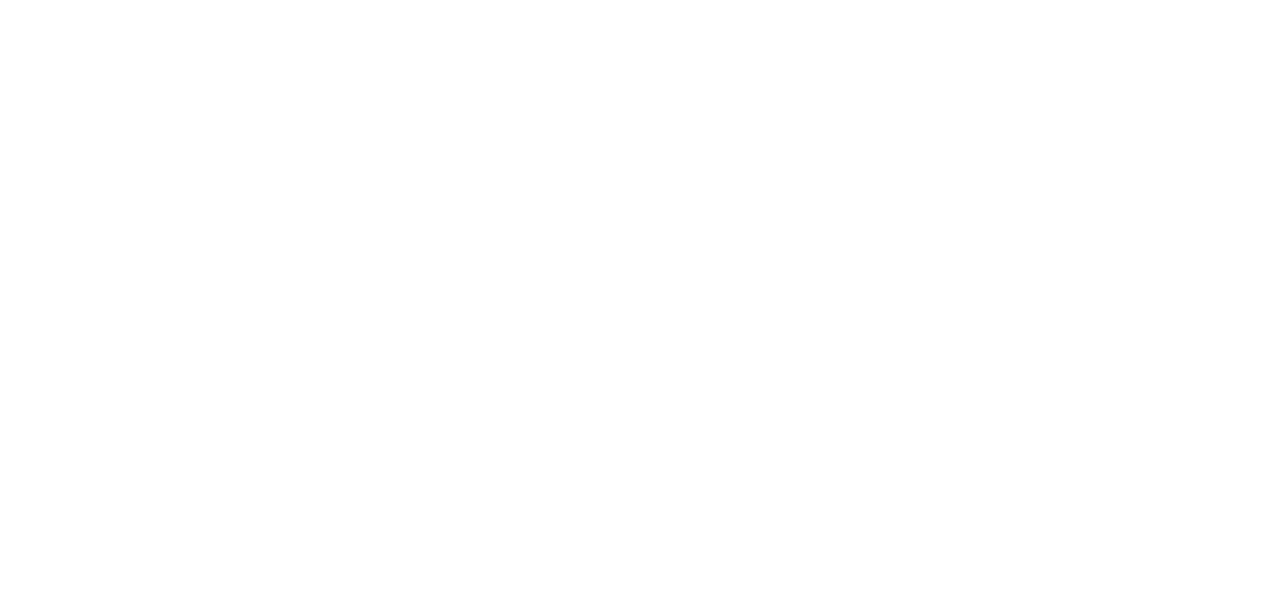
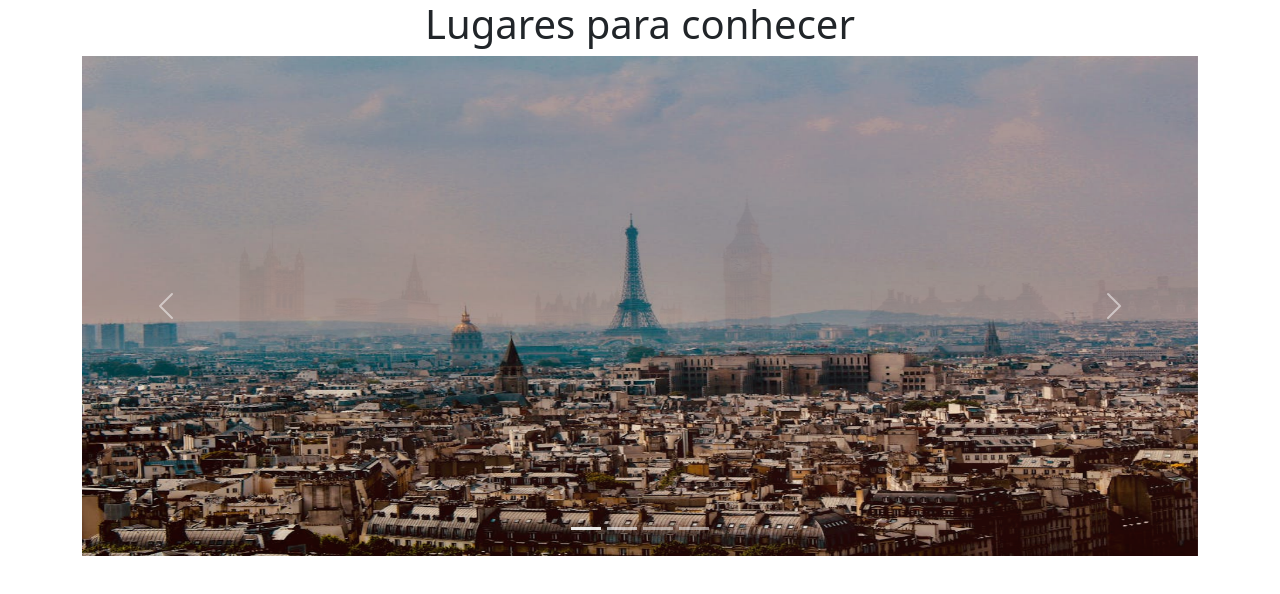
Before and after one commit to SaraMonique13/exercicio_bootstrap_ebac, a plain HTML site: page index.html in a window 1280 px wide. Drawn offline with Linux system fonts and the light colour scheme.

Commit message:
carrossel

```diff
--- a/index.html
+++ b/index.html
@@ -4,8 +4,49 @@
     <meta charset="UTF-8">
     <meta name="viewport" content="width=device-width, initial-scale=1.0">
     <title>Document</title>
+    <link rel="stylesheet" href="lib/bootstrap.min.css">
+    <style>
+        img{
+            height: 500px;
+        }
+        h1{
+            text-align: center;
+        }
+    </style>
 </head>
 <body>
+   <div class="container">
+    <h1>Lugares para conhecer</h1>
+    <div id="carousel-exemplo" class="carousel carousel-fade slide" data-bs-ride="carousel">
+        <div class="carousel-inner">
+            <div class="carousel-item active">
+                <img class="d-block w-100" src="imagens/paris.jpg" alt="" data-bs-interval="3000">
+            </div>
+            <div class="carousel-item">
+                <img class="d-block w-100" src="imagens/londres.jpg" alt="" data-bs-interval="3000">
+            </div>
+            <div class="carousel-item">
+                <img class="d-block w-100" src="imagens/coreia.jpg" alt="" data-bs-interval="3000">
+            </div>
+            <div class="carousel-item">
+                <img class="d-block w-100" src="imagens/edimburgo.jpg" alt="" data-bs-interval="3000">
+            </div>
+        </div>
+        <button type="button" class="carousel-control-prev" data-bs-target="#carousel-exemplo" data-bs-slide="prev">
+            <span class="carousel-control-prev-icon"></span>
+        </button>
+        <button type="button" class="carousel-control-next" data-bs-target="#carousel-exemplo" data-bs-slide="next">
+            <span class="carousel-control-next-icon"></span>
+        </button>
+        <div class="carousel-indicators">
+            <button type="button" data-bs-target="carousel-exemplo" data-bs-slide-to="0" class="active"></button>
+            <button type="button" data-bs-target="#carousel-exemplo" data-bs-slide-to="1" ></button>
+            <button type="button" data-bs-target="#carousel-exemplo" data-bs-slide-to="2" ></button>
+            <button type="button" data-bs-target="#carousel-exemplo" data-bs-slide-to="3"></button>
+        </div>
 
+    </div>
+   </div>
+    <script src="lib/bootstrap.bundle.min.js"></script>
 </body>
 </html>
```
